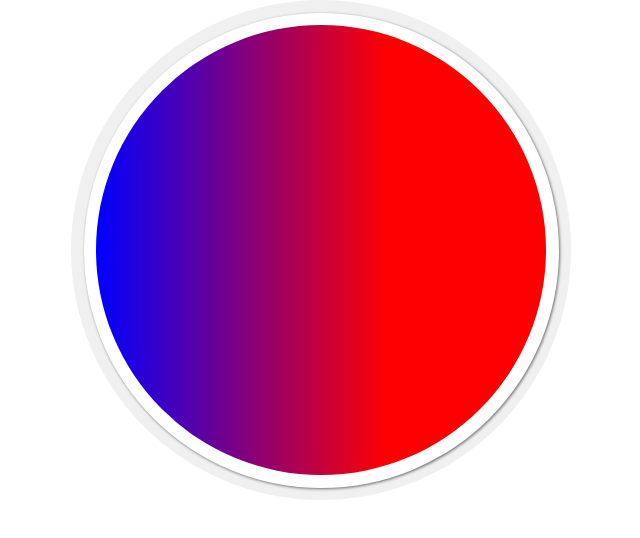
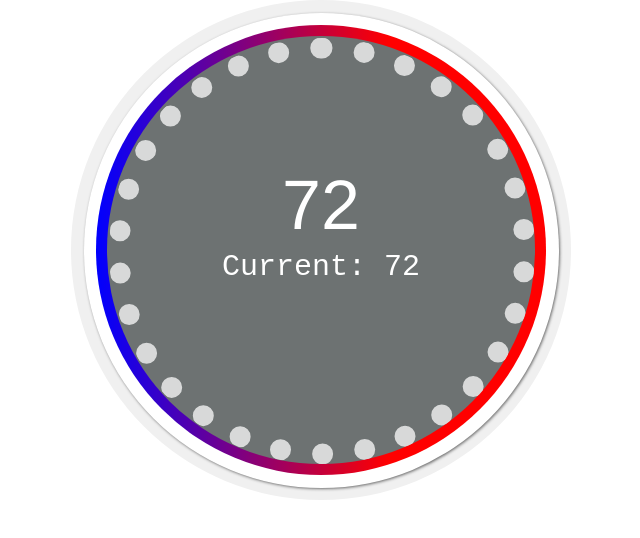
Before and after one commit to mikhailfaiz/thermostat-yummy, a React (Create React App) app: page / in a window 1280 px wide. Shown: the top 538 px of the page, without its empty margins (319-959 px from the left). Built offline with nearby package versions, Linux system fonts and the light colour scheme.

Commit message:
Main UI components added

```diff
--- a/src/App.css
+++ b/src/App.css
@@ -1,38 +1,8 @@
-.App {
-  text-align: center;
+.Wrapper {
+  position: relative;
+  background-color: #FFFFFF;
+  height: 500px;
+  width: 500px;
+  margin: auto;
+  z-index: -1;
 }
-
-.App-logo {
-  height: 40vmin;
-  pointer-events: none;
-}
-
-@media (prefers-reduced-motion: no-preference) {
-  .App-logo {
-    animation: App-logo-spin infinite 20s linear;
-  }
-}
-
-.App-header {
-  background-color: #282c34;
-  min-height: 100vh;
-  display: flex;
-  flex-direction: column;
-  align-items: center;
-  justify-content: center;
-  font-size: calc(10px + 2vmin);
-  color: white;
-}
-
-.App-link {
-  color: #61dafb;
-}
-
-@keyframes App-logo-spin {
-  from {
-    transform: rotate(0deg);
-  }
-  to {
-    transform: rotate(360deg);
-  }
-}
--- a/src/App.js
+++ b/src/App.js
@@ -1,12 +1,14 @@
 import './App.css';
 import Border from './components/Border';
+import Reading from './components/Reading';
 import Dial from './components/Dial';
 
 function App() {
   return (
-    <div>
-    <Border></Border>
-    <Dial></Dial>
+    <div className="Wrapper">
+      <Border/>
+      <Reading/>
+      <Dial/>
     </div>
   );
 }
--- a/src/components/Border.css
+++ b/src/components/Border.css
@@ -1,9 +1,10 @@
-.boob {
+.first-border-layer {
     position: absolute;
     background-color: #f0f0f0;
     height: 100%;
     width: 100%;
     border-radius: 50%;
+    z-index: 1;
 }
 
 .nipple {
@@ -15,17 +16,19 @@
     width: 450px;
     border-radius: 50%;
     margin: auto;
+    z-index: 1;
 }
 
-.breast-container {
-    position: relative;
+.border-container {
+    position: absolute;
     margin: auto;
     width: 500px;
     height: 500px;
+    z-index: 1;
 
 }
 
-.inner-boob {
+.second-border-layer {
     position: absolute;
     background-color: #fff;
     top: 12.5px;
@@ -34,4 +37,5 @@
     width: 475px;
     border-radius: 50%;
     box-shadow: 1px 1px 3px rgb(110, 110, 110);
+    z-index: 1;
 }
--- a/src/components/Border.jsx
+++ b/src/components/Border.jsx
@@ -3,9 +3,9 @@ import './Border.css';
 
 function Border() {
     return (
-    <div className="breast-container">
-        <div className="boob">
-            <div className="inner-boob">
+    <div className="border-container">
+        <div className="first-border-layer">
+            <div className="second-border-layer">
                 <div className="nipple"></div>
             </div>
         </div>
--- a/src/components/Dial.css
+++ b/src/components/Dial.css
@@ -1,13 +1,17 @@
-.circle-plate {
-    background-color: rgb(54, 50, 50);
-    height: 425px;
-    width: 425px;
-    position: relative;
+.graduations {
+    width: 90%;
+    height: 90%;
+    position: absolute;
+    border-radius: 50%;
+    border: dotted #ffffffbb 21.375px;
+    z-index: 4;
 }
 
-.graduations {
-    border-color: azure;
-    height:400px;
-    width: 400px;
+.dial-container {
     position: absolute;
+    margin: auto;
+    top:37.5px;
+    left: 37.5px;
+    width: 427.5px;
+    height: 427.5px;
 }
--- a/src/components/Dial.jsx
+++ b/src/components/Dial.jsx
@@ -1,11 +1,10 @@
 import React from 'react';
+import './Dial.css';
 
 function Dial() {
     return (
-        <div className="circle-plate">
-            <div className="graduations">
-                <div className="temperature-meter"></div>
-            </div>
+        <div className="dial-container">
+            <div className="graduations"></div>
         </div>
     );
 }
--- /dev/null
+++ b/src/components/Reading.css
@@ -0,0 +1,47 @@
+.temp-reading-container {
+    position: absolute;
+    margin: auto;
+    top:25px;
+    left: 25px;
+    width: 450px;
+    height: 450px;
+    z-index: 2;
+}
+
+.circle-plate {
+    background-color: rgb(109, 114, 114);
+    top: 2.5%;
+    left: 2.5%;
+    height: 95%;
+    width: 95%;
+    border-radius: 50%;
+    margin: auto;
+    position: absolute;
+    z-index: 3;
+}
+
+.temp-reading-desired {
+    font-size: 70px;
+    font-family: 'Franklin Gothic Medium', 'Arial Narrow', Arial, sans-serif;
+    color: #FFFFFF;
+    position: absolute;
+    margin:auto;
+    text-align: center;
+    top: 30%;
+    height: 427.5px;
+    width: 427.5px;
+    z-index: 4;
+}
+
+.temp-reading-current {
+    font-size: 30px;
+    font-family: 'Courier New', Courier, monospace;
+    color: #FFFFFF;
+    position: absolute;
+    margin:auto;
+    text-align: center;
+    top: 50%;
+    height: 427.5px;
+    width: 427.5px;
+    z-index: 4;
+}
--- /dev/null
+++ b/src/components/Reading.jsx
@@ -0,0 +1,15 @@
+import React from 'react';
+import './Reading.css';
+
+function Dial() {
+    return (
+        <div className="temp-reading-container">
+            <div className="circle-plate">
+                <div className="temp-reading-desired">72</div>
+                <div className="temp-reading-current">Current: 72</div>
+            </div>
+        </div>
+    );
+}
+
+export default Dial;
```
